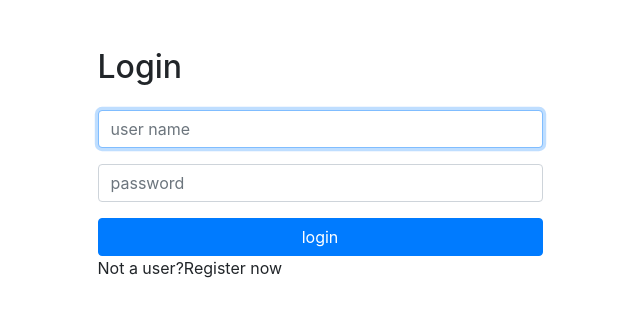
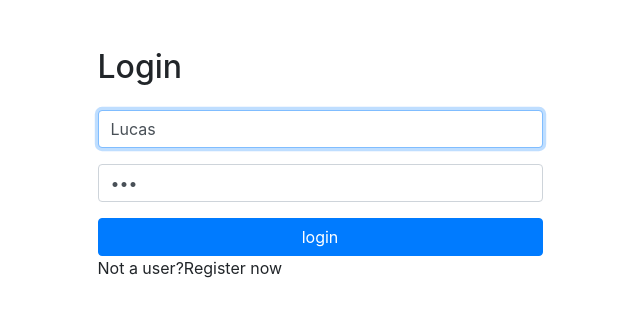
Before and after one commit to lucassilva-1994/angularpic, an Angular app in the folder frontend/: page / in a window 1280 px wide. Shown: the top 316 px of the page, without its empty margins (320-960 px from the left). Built offline with nearby package versions, Linux system fonts and the light colour scheme.

Commit message:
Iniciando implementação de formulário

```diff
--- a/frontend/src/app/home/home.module.ts
+++ b/frontend/src/app/home/home.module.ts
@@ -1,7 +1,9 @@
 import { NgModule } from '@angular/core';
 import { SignInComponent } from './signin/signin.component';
+import { ReactiveFormsModule } from '@angular/forms';
 @NgModule({
-    declarations: [SignInComponent]
+    declarations: [SignInComponent],
+    imports: [ReactiveFormsModule]
 })
 export class HomeModule{
 
--- a/frontend/src/app/home/signin/signin.component.html
+++ b/frontend/src/app/home/signin/signin.component.html
@@ -2,12 +2,12 @@
   <div class="row justify-content-center">
     <div class="col-lg-5">
       <h2>Login</h2>
-
-      <form class="form mt-4">
+      <form class="form mt-4" [formGroup]="loginForm">
 
           <div class="form-group">
               <input
                   class="form-control"
+                  formControlName="userName"
                   placeholder="user name"
                   autofocus>
           </div>
@@ -15,6 +15,7 @@
           <div class="form-group">
               <input
                   type="password"
+                  formControlName="password"
                   class="form-control"
                   placeholder="password">
           </div>
--- a/frontend/src/app/home/signin/signin.component.ts
+++ b/frontend/src/app/home/signin/signin.component.ts
@@ -1,8 +1,17 @@
-import { Component } from "@angular/core";
+import { Component, OnInit } from "@angular/core";
+import { FormBuilder, FormGroup } from "@angular/forms";
 
 @Component({
   templateUrl: './signin.component.html'
 })
-export class SignInComponent{
+export class SignInComponent implements OnInit{
+      loginForm: FormGroup;
 
+      constructor(private formBuilder: FormBuilder){}
+      ngOnInit(): void {
+          this.loginForm = this.formBuilder.group({
+              userName: ['Lucas'],
+              password: ['123']
+          });
+      }
 }
```
